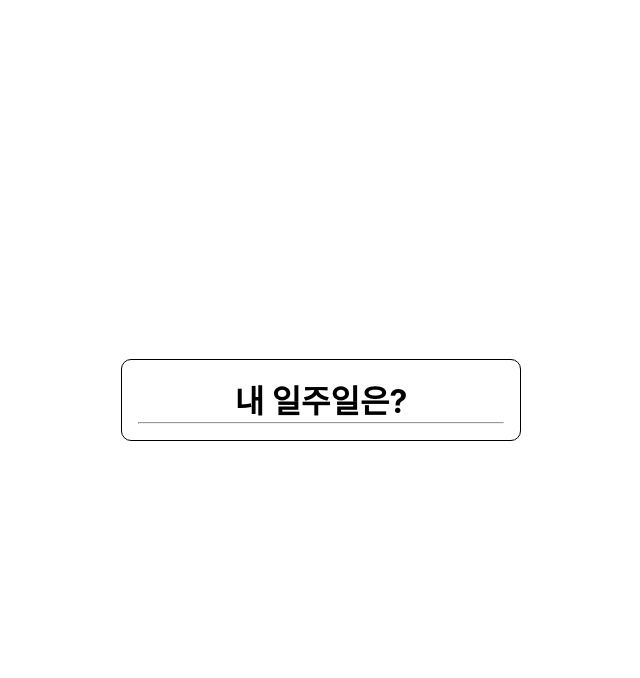
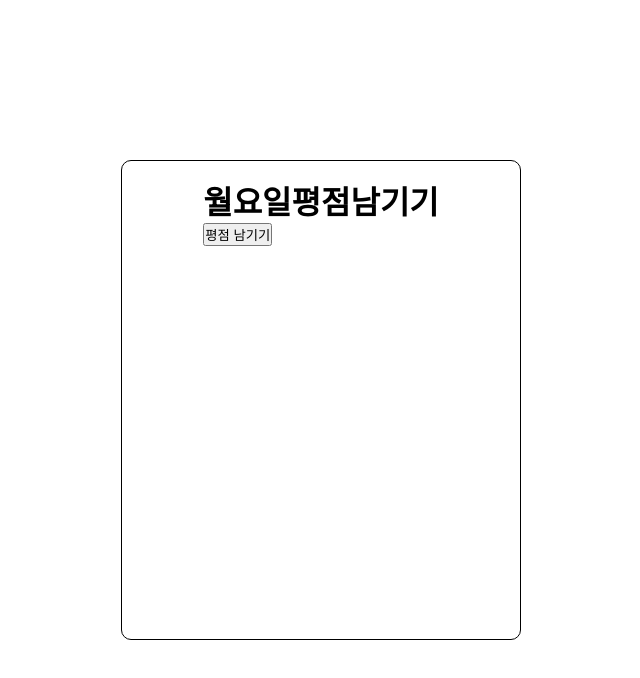
Before and after one commit to KoreanDinosaurs/React_Prac_1, a React (Create React App) app in the folder homework/: page /detail in a window 1280 px wide. Before the commit this address had no page. Shown: the top 678 px of the page, without its empty margins (319-959 px from the left). Built offline with nearby package versions, Linux system fonts and the light colour scheme.

Commit message:
Detail.js push

```diff
--- a/homework/src/App.js
+++ b/homework/src/App.js
@@ -2,6 +2,7 @@ import React from "react";
 import {Route, Routes} from "react-router-dom"
 import styled from "styled-components"
 import DayRate from "./DayRate";
+import Detail from "./Detail";
 
 function App() {
   const [list, setList] = React.useState([
@@ -16,10 +17,9 @@ function App() {
 
   return (
     <Container>
-      <h1>내 일주일은?</h1>
-      <hr />
       <Routes>
         <Route path="/" element={<DayRate list={list}/>} />
+        <Route path="/detail" element={<Detail />} />
       </Routes>
     </Container>
   );
@@ -29,23 +29,12 @@ export default App;
 
 const Container = styled.div`
   min-width: 400px;
-
+  height: 60vh;
   display: flex;
   flex-direction: column;
   align-items: center;
-  justify-content: center;
 
   border: 1px solid black;
   border-radius: 10px;
   padding: 1em;
-
-
-  h1 {
-    text-align: center;
-  }
-
-  hr {
-    /* margin: 2em; */
-    width: 100%;
-  }
 `;
--- a/homework/src/DayRate.js
+++ b/homework/src/DayRate.js
@@ -1,17 +1,23 @@
 import React from "react";
+import { useNavigate } from "react-router-dom";
 import styled from "styled-components";
 
 export default function DayRate(props) {
     const day_list = props.list;
+    const navigate = useNavigate();
 
     return(
-        <div>
+        <div style={{width: "100%"}}>
+            <h1 style={{textAlign: "center"}}>내 일주일은?</h1>
+            <hr style={{width: '100%'}} />
             {day_list.map((v, i) => {
                 return(
                     <Container key={i}>
                         <Day>{v}</Day>
                         <Rate>0 0 0 0 0</Rate>
-                        <Button>보러가기</Button>
+                        <Button onClick={() => {
+                            navigate("/detail")
+                        }}>보러가기</Button>
                     </Container>
                 )
             })}
--- /dev/null
+++ b/homework/src/Detail.js
@@ -0,0 +1,15 @@
+import React from "react";
+import { useNavigate } from "react-router-dom";
+
+export default function Detail(){
+    const navigate = useNavigate();
+
+    return(
+        <div>
+            <h1><span>월요일</span>평점남기기</h1>
+            <button onClick={() => {
+                navigate(-1)
+            }}>평점 남기기</button>
+        </div>
+    )
+}
```
